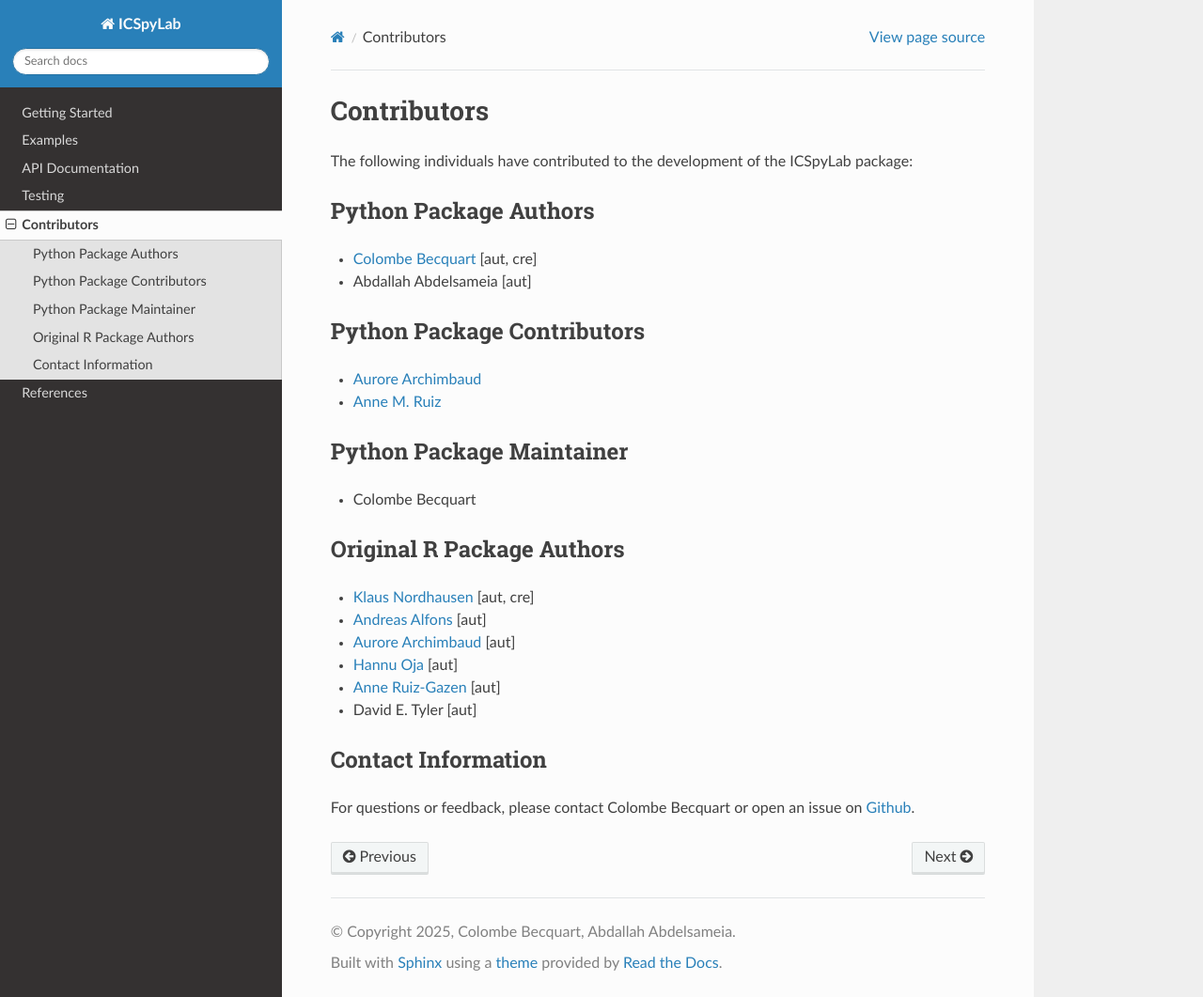
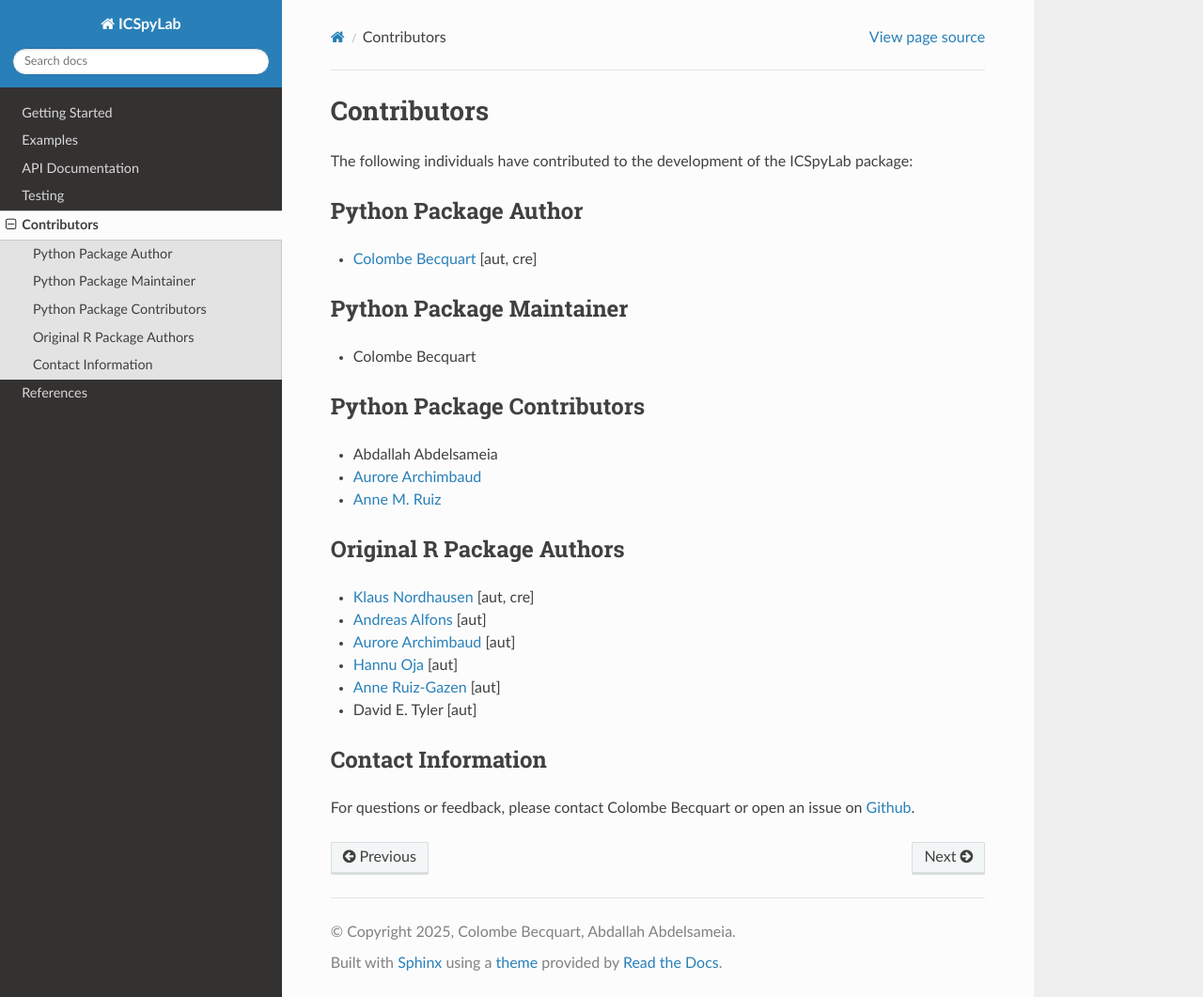
Before and after one commit to cbecquart/ICSpyLab, a Sphinx documentation site: the page built from docs/contributors.rst, in a window 1280 px wide and 1061 px high. Shown: the whole window at 94% size. Built offline with Sphinx 7.4.7 and the Read the Docs theme 3.1.0, drawn with Linux system fonts in a browser that asks for light colours; pages that are not in the unit, such as notebooks, are missing from menus.

Commit message:
update contributors

```diff
--- a/docs/contributors.rst
+++ b/docs/contributors.rst
@@ -3,20 +3,19 @@
 
 The following individuals have contributed to the development of the ICSpyLab package:
 
-Python Package Authors
----------------------------
+Python Package Author
+---------------------
+- `Colombe Becquart <https://orcid.org/0009-0003-0790-3720>`_ [aut, cre]
 
-- `Colombe Becquart <https://orcid.org/0009-0003-0790-3720>`_ [aut, cre]
-- Abdallah Abdelsameia [aut]
+Python Package Maintainer
+-------------------------
+- Colombe Becquart
 
 Python Package Contributors
 ---------------------------
+- Abdallah Abdelsameia
 - `Aurore Archimbaud <https://orcid.org/0000-0002-6511-9091>`_
 - `Anne M. Ruiz <https://orcid.org/0000-0001-8970-8061>`_
-
-Python Package Maintainer
----------------------------
-- Colombe Becquart
 
 Original R Package Authors
 ---------------------------
@@ -29,5 +28,4 @@
 
 Contact Information
 -------------------
-
 For questions or feedback, please contact Colombe Becquart or open an issue on `Github <https://github.com/cbecquart/ICSpyLab/issues>`_.
```
Also changed, not shown: docs/index.rst (+8 -3 lines).
